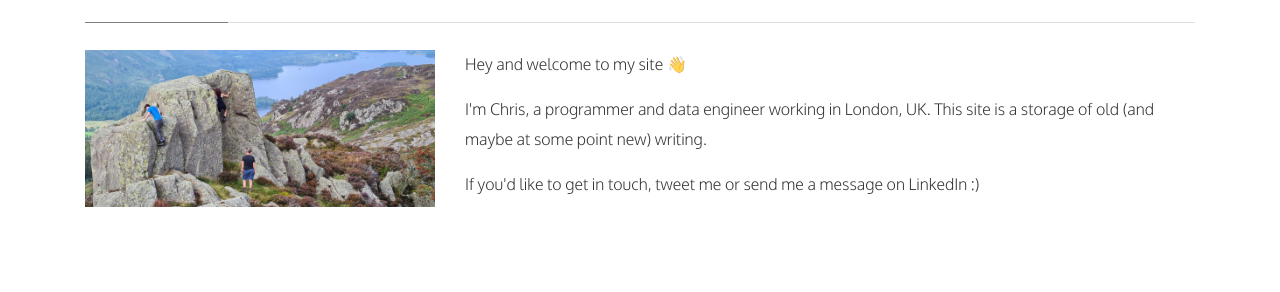
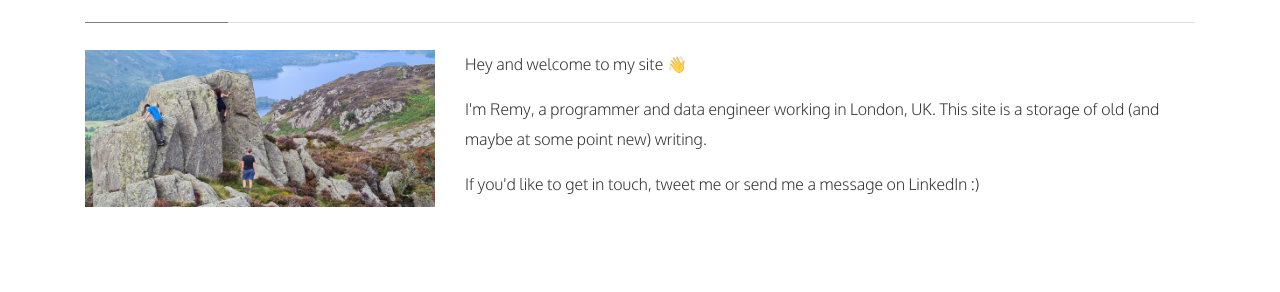
Before and after one commit to bolyche/bolyche.github.io, a Jekyll site: the page built from _pages/about.md, in a window 1280 px wide. Shown: the part 202-494 px from the top of the page. Built offline with Jekyll 4.4.1, drawn with Linux system fonts in a browser that asks for light colours; nearby versions of some CDN libraries.

Commit message:
update name, refs, hide 1 post (#50)

```diff
--- a/_config.yml
+++ b/_config.yml
@@ -13,12 +13,12 @@ permalink: /:title/
 
 # Authors
 authors:
-  chris:
+  remy:
     name: it's me
     display_name: it's me
     avatar: 'assets/images/chris_white_transparent.png'
     gravatar: d514e7a419c24b6ea3350de0f01dc413
-    email: chris@bolyche.com
+    email: remy@bolyche.com
     web: https://bolyche.github.io
     twitter: https://twitter.com/bolyche
     description: ""
--- a/_layouts/default.html
+++ b/_layouts/default.html
@@ -91,7 +91,7 @@ ga('send', 'pageview');
                 </li>
 
                 <li class="nav-item">
-                <a target="_blank" class="nav-link" href="https://www.linkedin.com/in/chris-bolychevsky-7783805a/"><i class="fab fa-linkedin"></i></a>
+                <a target="_blank" class="nav-link" href="https://www.linkedin.com/in/remy-peyton-lebed-7783805a/"><i class="fab fa-linkedin"></i></a>
                 </li>
 
                 <li class="nav-item">
--- a/_pages/about.md
+++ b/_pages/about.md
@@ -17,7 +17,7 @@ comments: true
 
 <div class="col-md-8 pr-5">
 <p>Hey and welcome to my site 👋</p>
-<p>I'm Chris, a programmer and data engineer working in London, UK. This site is a storage of old (and maybe at some point new) writing.</p>
+<p>I'm Remy, a programmer and data engineer working in London, UK. This site is a storage of old (and maybe at some point new) writing.</p>
 <p>If you'd like to get in touch, tweet me or send me a message on LinkedIn :)</p>
 </div>
 
```
Also changed, not shown: _posts/2023-09-26-WIP-DB-summaries.md (+1 -1 lines).
